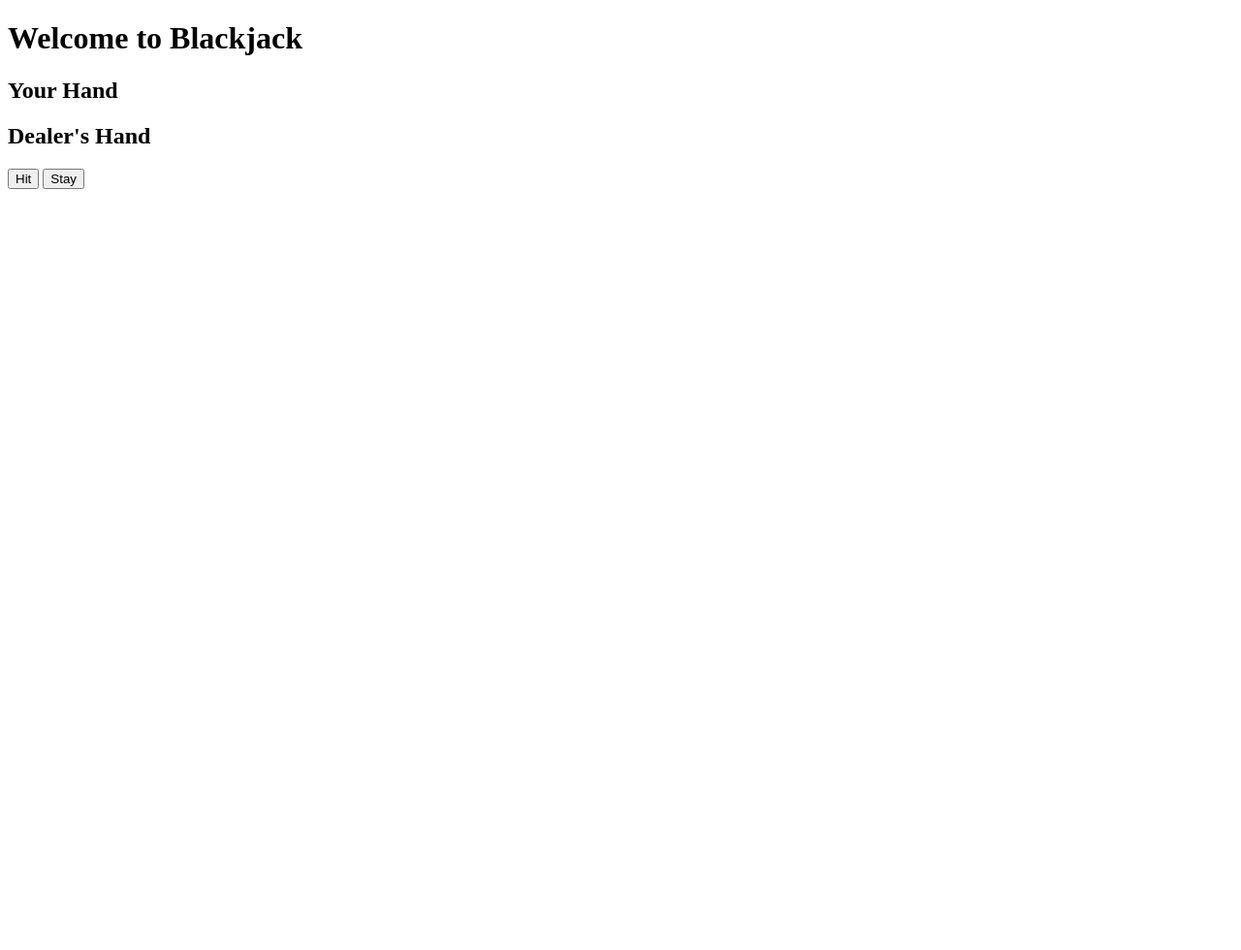
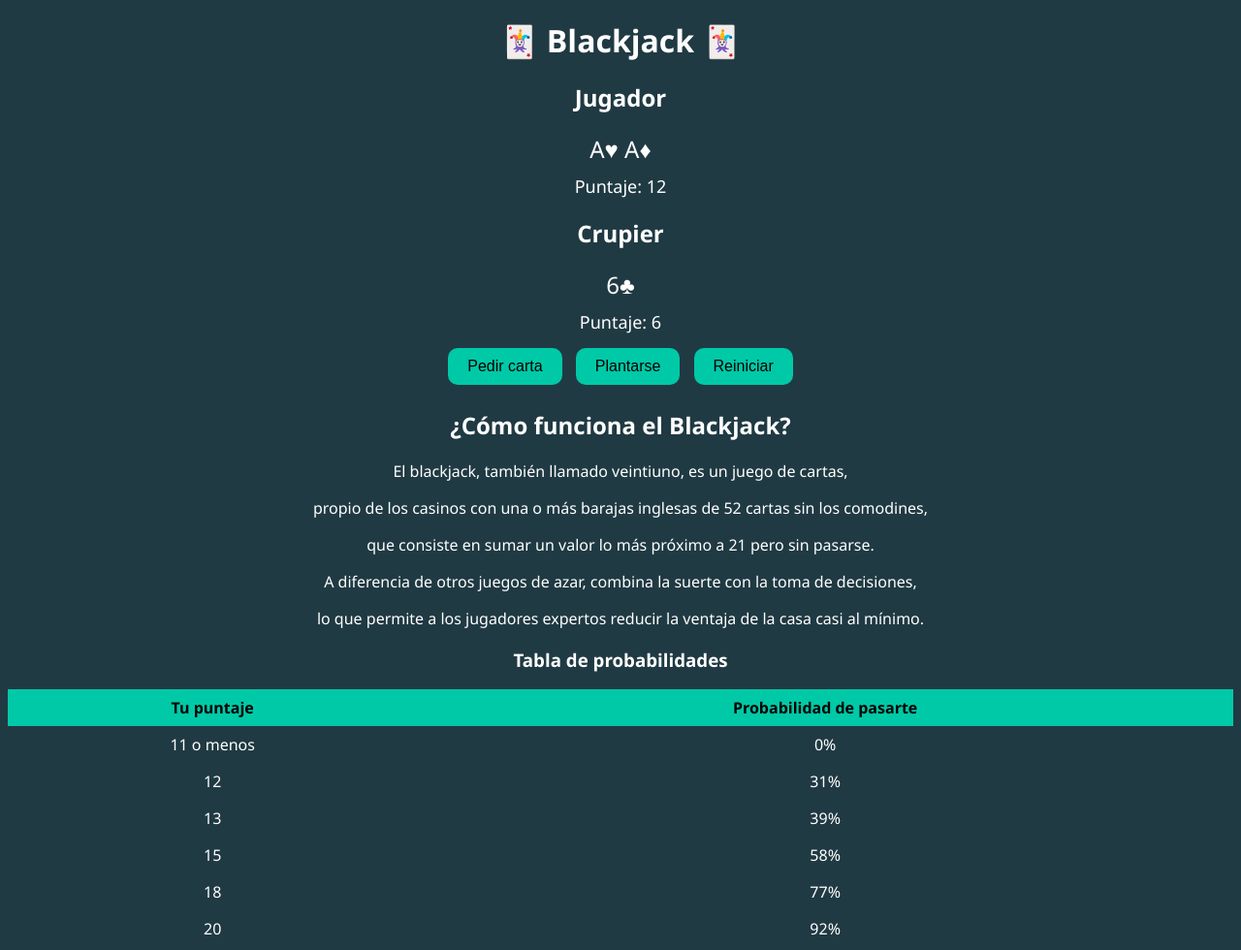
Before and after one commit to RukkiLs/blackjack, a plain HTML site: page index.html in a window 1280 px wide. Shown: the whole page at 97% size. Before the commit the page ends 800 px from the top, so only its background shows below. Drawn offline with Linux system fonts and the light colour scheme.

Commit message:
Change language to Spanish and update game title

```diff
--- a/index.html
+++ b/index.html
@@ -1,25 +1,233 @@
 <!DOCTYPE html>
-<html lang="en">
+<html lang="es">
 <head>
-    <meta charset="UTF-8">
-    <meta name="viewport" content="width=device-width, initial-scale=1.0">
-    <title>Blackjack Game</title>
-    <link rel="stylesheet" href="styles.css">
+<meta charset="UTF-8">
+<title>Blackjack Bonito</title>
+<style>
+    body {
+        background: linear-gradient(135deg, #203a43, #203a43, #203a43);
+        color: white;
+        font-family: 'Segoe UI', sans-serif;
+        text-align: center;
+    }
+
+    h1 {
+        margin-top: 20px;
+    }
+
+    .game {
+        margin-top: 20px;
+    }
+
+    .cards {
+        font-size: 24px;
+        margin: 10px;
+    }
+
+    .score {
+        font-size: 18px;
+        margin-bottom: 10px;
+    }
+
+    button {
+        background: #00c9a7;
+        border: none;
+        padding: 10px 20px;
+        margin: 5px;
+        border-radius: 10px;
+        font-size: 16px;
+        cursor: pointer;
+        transition: 0.3s;
+    }
+
+    button:hover {
+        background: #00a98f;
+    }
+
+    #result {
+        font-size: 22px;
+        margin-top: 15px;
+    }
+</style>
 </head>
+
 <body>
-    <header>
-        <h1>Welcome to Blackjack</h1>
-    </header>
-    <main>
-        <div id="game">
-            <h2>Your Hand</h2>
-            <div id="player-hand"></div>
-            <h2>Dealer's Hand</h2>
-            <div id="dealer-hand"></div>
-            <button id="hit-button">Hit</button>
-            <button id="stay-button">Stay</button>
-        </div>
-    </main>
-    <script src="script.js"></script>
+
+<h1>🃏 Blackjack 🃏</h1>
+
+<div class="game">
+    <h2>Jugador</h2>
+    <div id="player-cards" class="cards"></div>
+    <div id="player-score" class="score"></div>
+
+    <h2>Crupier</h2>
+    <div id="dealer-cards" class="cards"></div>
+    <div id="dealer-score" class="score"></div>
+
+    <div>
+        <button onclick="hit()">Pedir carta</button>
+        <button onclick="stand()">Plantarse</button>
+        <button onclick="startGame()">Reiniciar</button>
+    </div>
+
+    <div id="result"></div>
+</div>
+</div>
+
+<div class="info">
+    <h2>¿Cómo funciona el Blackjack?</h2>
+    <p>
+        El blackjack, también llamado veintiuno, es un juego de cartas,
+    </p>
+
+    <p>
+        propio de los casinos con una o más barajas inglesas de 52 cartas sin los comodines,
+    </p>
+
+    <p>
+         que consiste en sumar un valor lo más próximo a 21 pero sin pasarse.
+    </p>
+
+    <p>
+        A diferencia de otros juegos de azar, combina la suerte con la toma de decisiones,
+    </p>
+
+    <p>
+        lo que permite a los jugadores expertos reducir la ventaja de la casa casi al mínimo.
+    </p>
+</div>
+<h3>Tabla de probabilidades</h3>
+<table style="width:100%; border-collapse: collapse; margin-top:10px;">
+    <tr style="background:#00c9a7; color:black;">
+        <th style="padding:8px;">Tu puntaje</th>
+        <th style="padding:8px;">Probabilidad de pasarte</th>
+    </tr>
+    <tr><td style="padding:8px;">11 o menos</td><td>0%</td></tr>
+    <tr><td style="padding:8px;">12</td><td>31%</td></tr>
+    <tr><td style="padding:8px;">13</td><td>39%</td></tr>
+    <tr><td style="padding:8px;">15</td><td>58%</td></tr>
+    <tr><td style="padding:8px;">18</td><td>77%</td></tr>
+    <tr><td style="padding:8px;">20</td><td>92%</td></tr>
+</table>
+
+<script>
+let deck = [];
+let player = [];
+let dealer = [];
+
+function createDeck() {
+    let suits = ["♠", "♥", "♦", "♣"];
+    let values = [
+        {name: "A", value: 11},
+        {name: "2", value: 2},
+        {name: "3", value: 3},
+        {name: "4", value: 4},
+        {name: "5", value: 5},
+        {name: "6", value: 6},
+        {name: "7", value: 7},
+        {name: "8", value: 8},
+        {name: "9", value: 9},
+        {name: "10", value: 10},
+        {name: "J", value: 10},
+        {name: "Q", value: 10},
+        {name: "K", value: 10}
+    ];
+
+    deck = [];
+
+    for (let suit of suits) {
+        for (let val of values) {
+            deck.push({
+                text: val.name + suit,
+                value: val.value
+            });
+        }
+    }
+
+    deck.sort(() => Math.random() - 0.5);
+}
+
+function getScore(hand) {
+    let score = 0;
+    let aces = 0;
+
+    for (let card of hand) {
+        score += card.value;
+        if (card.value === 11) aces++;
+    }
+
+    while (score > 21 && aces > 0) {
+        score -= 10;
+        aces--;
+    }
+
+    return score;
+}
+
+function drawCard(hand) {
+    hand.push(deck.pop());
+}
+
+function updateUI() {
+    document.getElementById("player-cards").innerText =
+        player.map(c => c.text).join(" ");
+
+    document.getElementById("dealer-cards").innerText =
+        dealer.map(c => c.text).join(" ");
+
+    document.getElementById("player-score").innerText =
+        "Puntaje: " + getScore(player);
+
+    document.getElementById("dealer-score").innerText =
+        "Puntaje: " + getScore(dealer);
+}
+
+function startGame() {
+    createDeck();
+    player = [];
+    dealer = [];
+    document.getElementById("result").innerText = "";
+
+    drawCard(player);
+    drawCard(player);
+    drawCard(dealer);
+
+    updateUI();
+}
+
+function hit() {
+    drawCard(player);
+    updateUI();
+
+    if (getScore(player) > 21) {
+        document.getElementById("result").innerText = "💀 Te pasaste. Perdiste.";
+    }
+}
+
+function stand() {
+    while (getScore(dealer) < 17) {
+        drawCard(dealer);
+    }
+
+    let playerScore = getScore(player);
+    let dealerScore = getScore(dealer);
+
+    let result = "";
+
+    if (dealerScore > 21 || playerScore > dealerScore) {
+        result = "🎉 Ganaste!";
+    } else if (playerScore < dealerScore) {
+        result = "😢 Perdiste.";
+    } else {
+        result = "🤝 Empate.";
+    }
+
+    document.getElementById("result").innerText = result;
+    updateUI();
+}
+
+startGame();
+</script>
+
 </body>
 </html>
```
